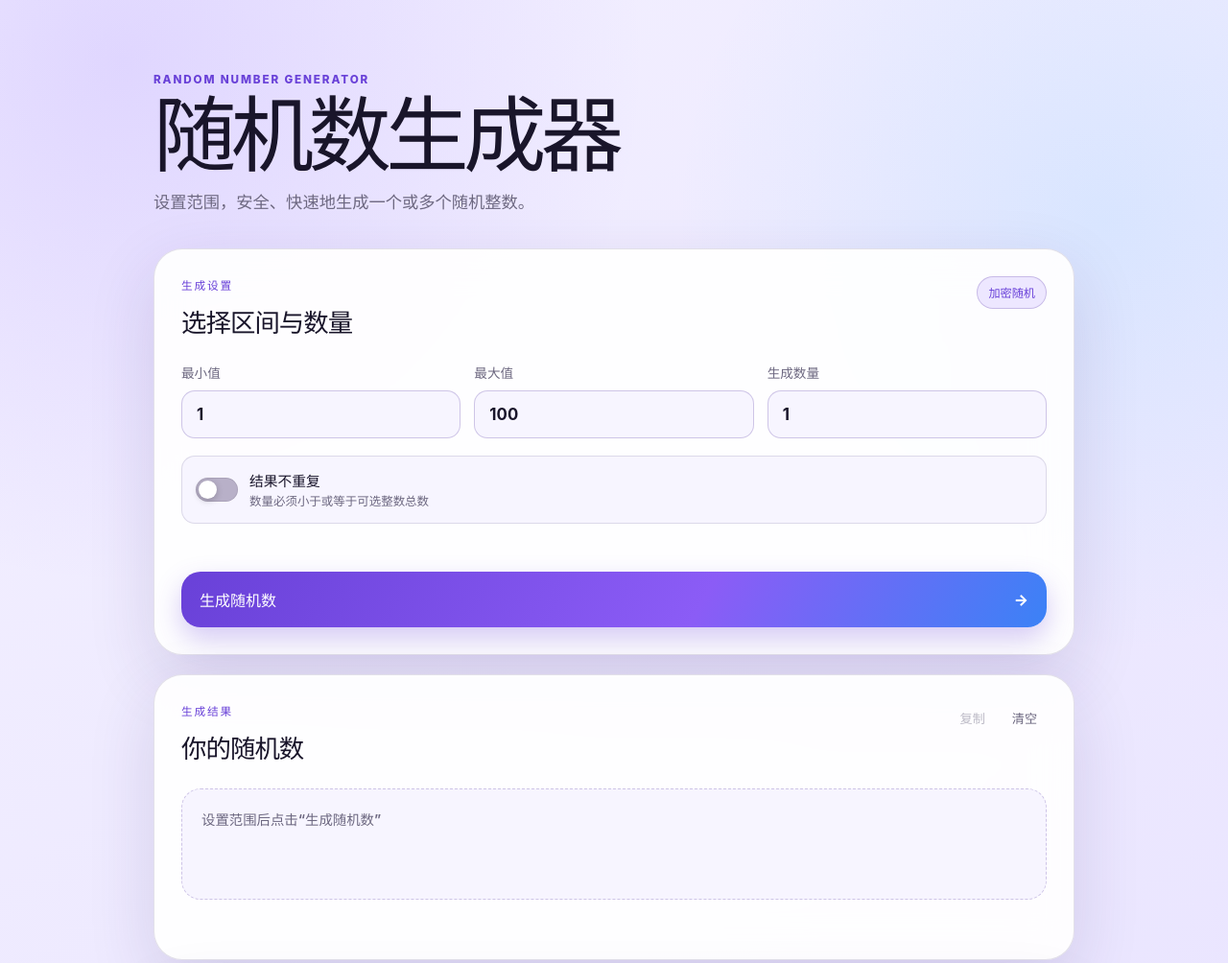
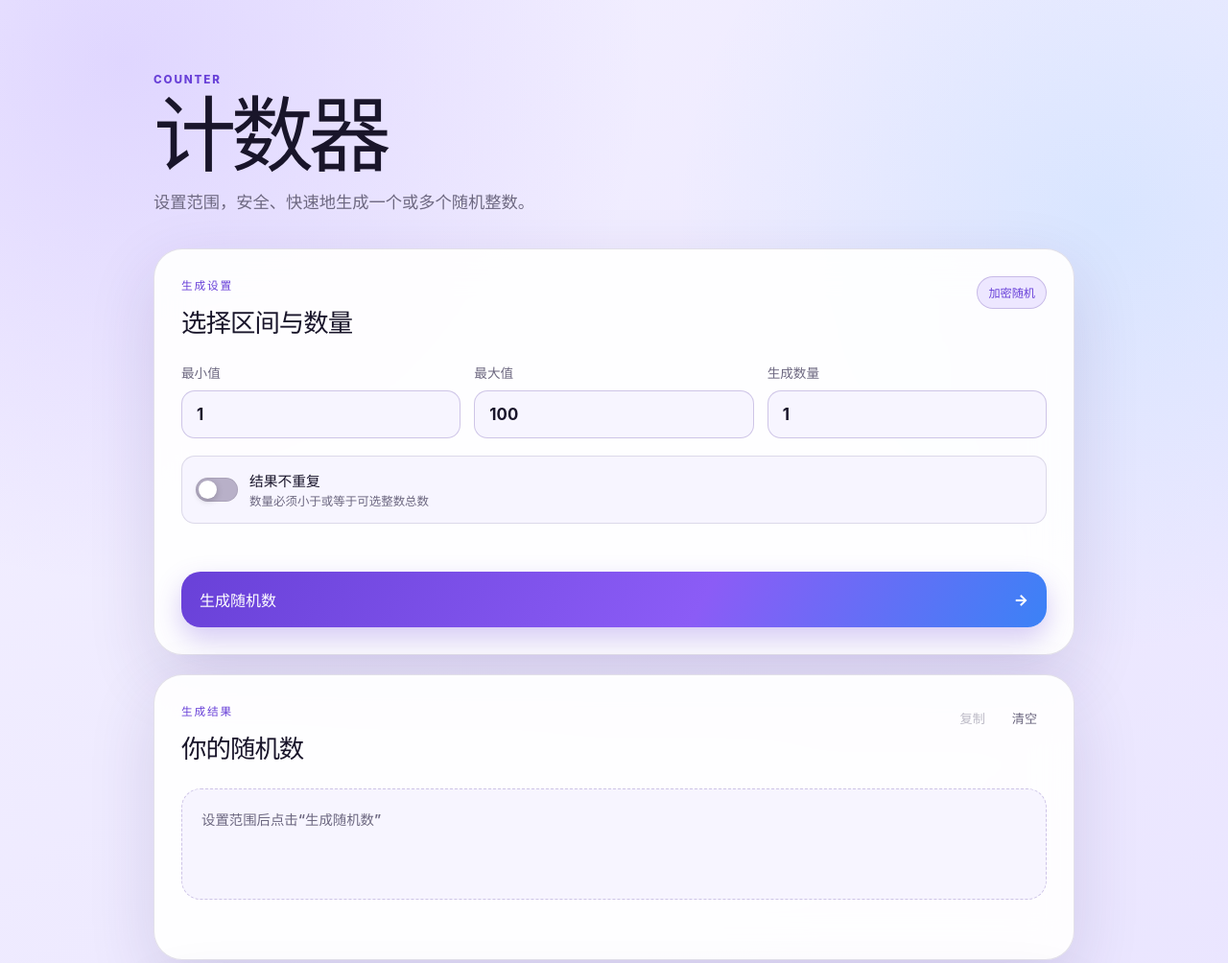
Before and after one commit to oxk0411-alt/oxk-counter, a website built with Vite: page index.html in a window 1280 px wide. Shown: the top 1004 px of the page at 96% size. Built offline with nearby package versions, Linux system fonts and the light colour scheme.

Commit message:
chore: rename project to counter

```diff
--- a/index.html
+++ b/index.html
@@ -8,15 +8,15 @@
       name="description"
       content="一个使用浏览器加密随机数 API 生成随机整数的轻量网页工具。"
     />
-    <title>随机数生成器</title>
+    <title>计数器</title>
     <link rel="stylesheet" href="/src/style.css" />
     <script type="module" src="/src/main.js"></script>
   </head>
   <body>
     <main class="app-shell">
       <header class="hero">
-        <div class="hero__eyebrow">RANDOM NUMBER GENERATOR</div>
-        <h1>随机数生成器</h1>
+        <div class="hero__eyebrow">COUNTER</div>
+        <h1>计数器</h1>
         <p>设置范围，安全、快速地生成一个或多个随机整数。</p>
       </header>
 
--- a/package.json
+++ b/package.json
@@ -1,5 +1,5 @@
 {
-  "name": "random-number-generator",
+  "name": "counter",
   "version": "0.0.0",
   "private": true,
   "type": "module",
```
Also changed, not shown: README.md.
